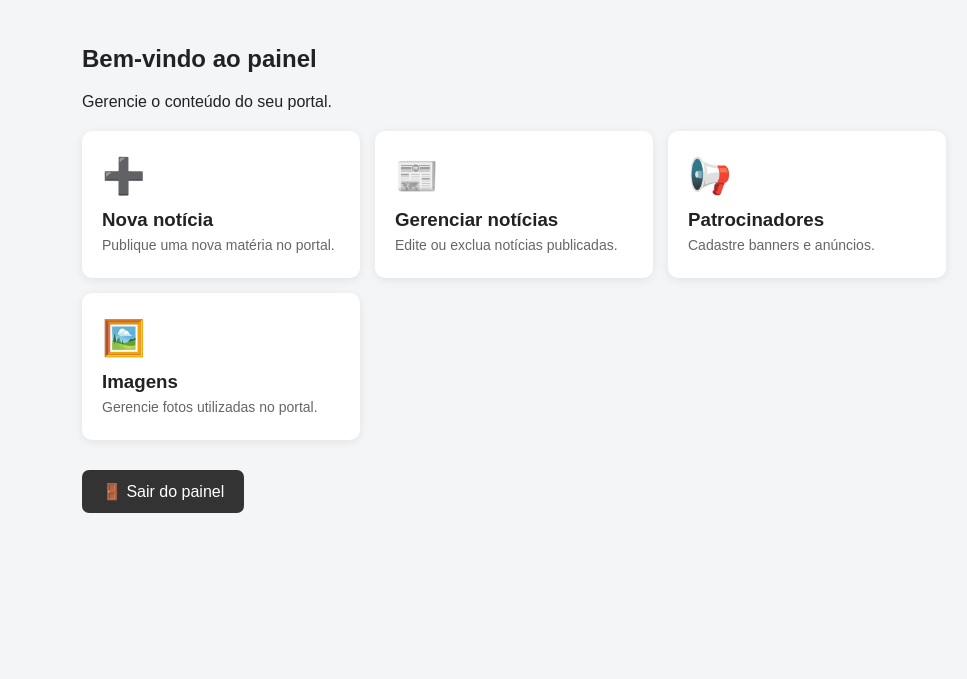
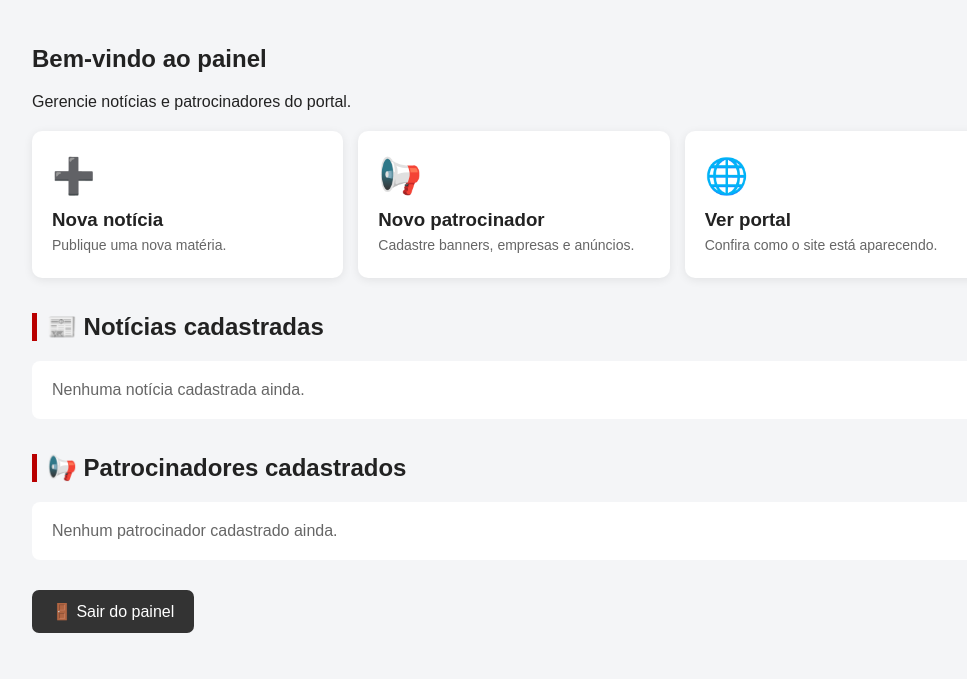
Before and after one commit to francielreis/diario-da-noticia1, a Flask app: page /admin/painel in a window 1280 px wide. Shown: the part 121-800 px from the top of the page, without its empty margins (126-1093 px from the left). Run offline with Flask 3, Linux system fonts and the light colour scheme; the visitor is signed in with stand-in values (Sample User, id 1); data that the repository does not hold is empty.

Commit message:
Atualizar o painel.html

```diff
--- a/templates/painel.html
+++ b/templates/painel.html
@@ -35,7 +35,7 @@
         }
 
         .container {
-            max-width: 900px;
+            max-width: 1000px;
             margin: auto;
             padding: 25px 18px;
         }
@@ -48,6 +48,7 @@
             display: grid;
             grid-template-columns: repeat(auto-fit, minmax(220px, 1fr));
             gap: 15px;
+            margin-bottom: 35px;
         }
 
         .card {
@@ -57,7 +58,7 @@
             border-radius: 10px;
             text-decoration: none;
             color: #222;
-            box-shadow: 0 2px 10px rgba(0, 0, 0, 0.08);
+            box-shadow: 0 2px 10px rgba(0,0,0,0.08);
         }
 
         .card:hover {
@@ -78,6 +79,56 @@
             font-size: 14px;
         }
 
+        .secao {
+            margin-top: 35px;
+        }
+
+        .secao h2 {
+            border-left: 5px solid #b90000;
+            padding-left: 10px;
+        }
+
+        .item {
+            background: white;
+            padding: 18px;
+            margin-bottom: 15px;
+            border-radius: 10px;
+            box-shadow: 0 2px 8px rgba(0,0,0,.06);
+        }
+
+        .item h3 {
+            margin: 0 0 8px;
+        }
+
+        .item p {
+            margin: 5px 0;
+            color: #555;
+        }
+
+        .miniatura {
+            width: 120px;
+            max-height: 90px;
+            object-fit: cover;
+            border-radius: 7px;
+            margin-top: 10px;
+        }
+
+        .acoes {
+            margin-top: 12px;
+            display: flex;
+            gap: 10px;
+            flex-wrap: wrap;
+        }
+
+        .btn-excluir {
+            background: #c62828;
+            color: white;
+            border: none;
+            padding: 9px 14px;
+            border-radius: 6px;
+            cursor: pointer;
+        }
+
         .sair {
             margin-top: 30px;
             display: inline-block;
@@ -92,6 +143,13 @@
             color: white;
             display: inline-block;
             margin-top: 12px;
+        }
+
+        .vazio {
+            background: white;
+            padding: 20px;
+            border-radius: 8px;
+            color: #666;
         }
     </style>
 </head>
@@ -111,40 +169,152 @@
 
     <div class="titulo">
         <h2>Bem-vindo ao painel</h2>
-        <p>Gerencie o conteúdo do seu portal.</p>
+        <p>Gerencie notícias e patrocinadores do portal.</p>
     </div>
 
     <div class="grid">
 
-        <!-- NOVA NOTÍCIA -->
         <a class="card" href="/admin/nova-noticia">
             <span>➕</span>
             <h3>Nova notícia</h3>
-            <p>Publique uma nova matéria no portal.</p>
+            <p>Publique uma nova matéria.</p>
         </a>
 
-        <!-- GERENCIAR NOTÍCIAS -->
-        <a class="card" href="#">
-            <span>📰</span>
-            <h3>Gerenciar notícias</h3>
-            <p>Edite ou exclua notícias publicadas.</p>
+        <a class="card" href="/admin/novo-patrocinador">
+            <span>📢</span>
+            <h3>Novo patrocinador</h3>
+            <p>Cadastre banners, empresas e anúncios.</p>
         </a>
 
-        <!-- PATROCINADORES -->
-        <a class="card" href="#">
-            <span>📢</span>
-            <h3>Patrocinadores</h3>
-            <p>Cadastre banners e anúncios.</p>
-        </a>
-
-        <!-- IMAGENS -->
-        <a class="card" href="#">
-            <span>🖼️</span>
-            <h3>Imagens</h3>
-            <p>Gerencie fotos utilizadas no portal.</p>
+        <a class="card" href="/">
+            <span>🌐</span>
+            <h3>Ver portal</h3>
+            <p>Confira como o site está aparecendo.</p>
         </a>
 
     </div>
+
+    <section class="secao">
+
+        <h2>📰 Notícias cadastradas</h2>
+
+        {% if noticias %}
+
+            {% for noticia in noticias %}
+
+                <div class="item">
+
+                    <h3>{{ noticia.titulo }}</h3>
+
+                    <p>
+                        <strong>Categoria:</strong>
+                        {{ noticia.categoria }}
+                    </p>
+
+                    <p>{{ noticia.resumo }}</p>
+
+                    {% if noticia.imagem %}
+                        <img
+                            class="miniatura"
+                            src="{{ noticia.imagem }}"
+                            alt="{{ noticia.titulo }}"
+                        >
+                    {% endif %}
+
+                    <div class="acoes">
+
+                        <form
+                            method="POST"
+                            action="{{ url_for('excluir_noticia', id=noticia.id) }}"
+                            onsubmit="return confirm('Tem certeza que deseja excluir esta notícia?');"
+                        >
+
+                            <button
+                                class="btn-excluir"
+                                type="submit"
+                            >
+                                🗑️ Excluir
+                            </button>
+
+                        </form>
+
+                    </div>
+
+                </div>
+
+            {% endfor %}
+
+        {% else %}
+
+            <div class="vazio">
+                Nenhuma notícia cadastrada ainda.
+            </div>
+
+        {% endif %}
+
+    </section>
+
+
+    <section class="secao">
+
+        <h2>📢 Patrocinadores cadastrados</h2>
+
+        {% if patrocinadores %}
+
+            {% for patrocinador in patrocinadores %}
+
+                <div class="item">
+
+                    <h3>{{ patrocinador.nome }}</h3>
+
+                    {% if patrocinador.link %}
+                        <p>
+                            <strong>Link:</strong>
+                            {{ patrocinador.link }}
+                        </p>
+                    {% endif %}
+
+                    {% if patrocinador.imagem %}
+                        <img
+                            class="miniatura"
+                            src="{{ patrocinador.imagem }}"
+                            alt="{{ patrocinador.nome }}"
+                        >
+                    {% endif %}
+
+                    <div class="acoes">
+
+                        <form
+                            method="POST"
+                            action="{{ url_for('excluir_patrocinador', id=patrocinador.id) }}"
+                            onsubmit="return confirm('Tem certeza que deseja excluir este patrocinador?');"
+                        >
+
+                            <button
+                                class="btn-excluir"
+                                type="submit"
+                            >
+                                🗑️ Excluir
+                            </button>
+
+                        </form>
+
+                    </div>
+
+                </div>
+
+            {% endfor %}
+
+        {% else %}
+
+            <div class="vazio">
+                Nenhum patrocinador cadastrado ainda.
+            </div>
+
+        {% endif %}
+
+    </section>
+
 
     <a class="sair" href="/admin/sair">
         🚪 Sair do painel
```
